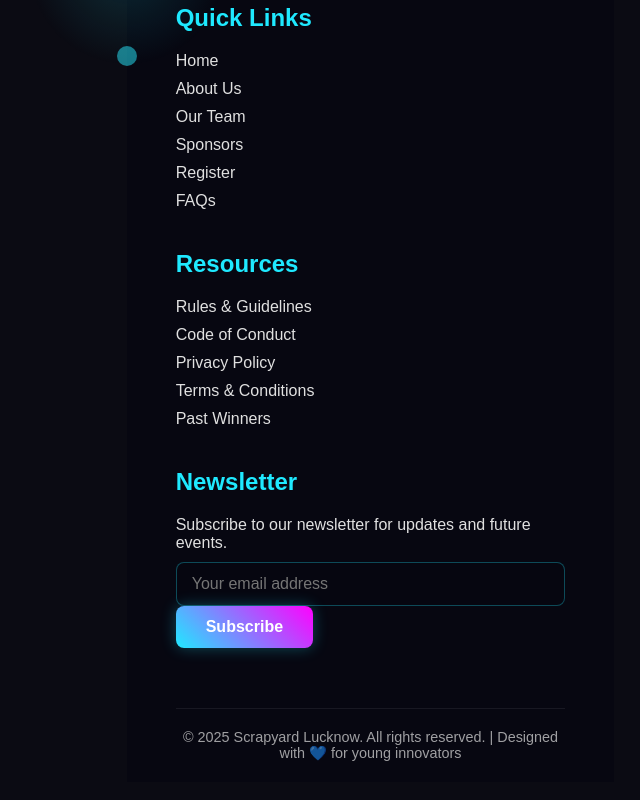
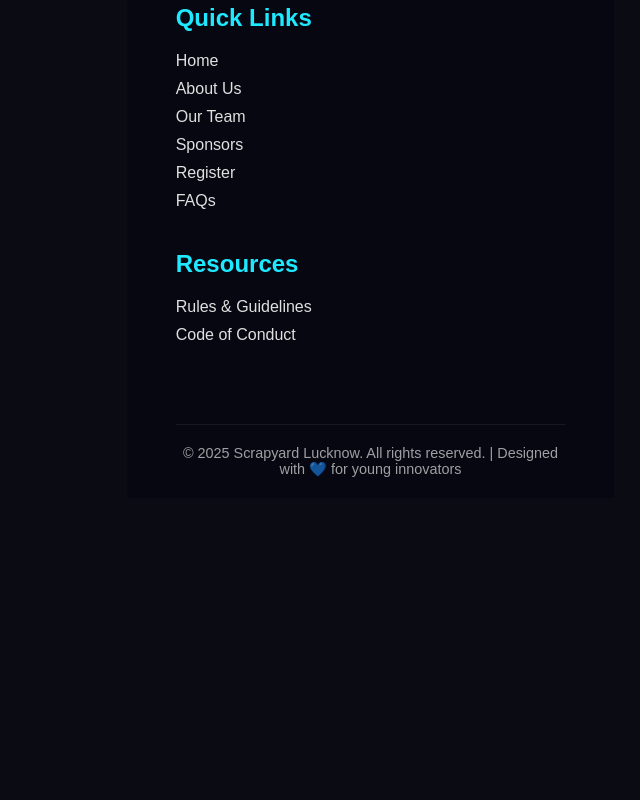
Before and after one commit to yashclouded/Scrapyard_Lucknow, a plain HTML site: page Index.html in a window 1280 px wide. Shown: the part 4602-5402 px from the top of the page, without its empty margins (1-641 px from the left). After the commit the page ends 5200 px from the top, so only its background shows below. Drawn offline with Linux system fonts and the light colour scheme.

Commit message:
Update Index.html

```diff
--- a/Index.html
+++ b/Index.html
@@ -212,19 +212,8 @@
             <h3>Resources</h3>
             <a href="#">Rules & Guidelines</a>
             <a href="#">Code of Conduct</a>
-            <a href="#">Privacy Policy</a>
-            <a href="#">Terms & Conditions</a>
-            <a href="#">Past Winners</a>
         </div>
         <div class="footer-section">
-            <h3>Newsletter</h3>
-            <p>Subscribe to our newsletter for updates and future events.</p>
-            <form class="newsletter-form">
-                <div class="form-group">
-                    <input type="email" placeholder="Your email address" required>
-                    <button type="submit" class="submit-btn">Subscribe</button>
-                </div>
-            </form>
         </div>
     </div>
     <div class="copyright">
```
